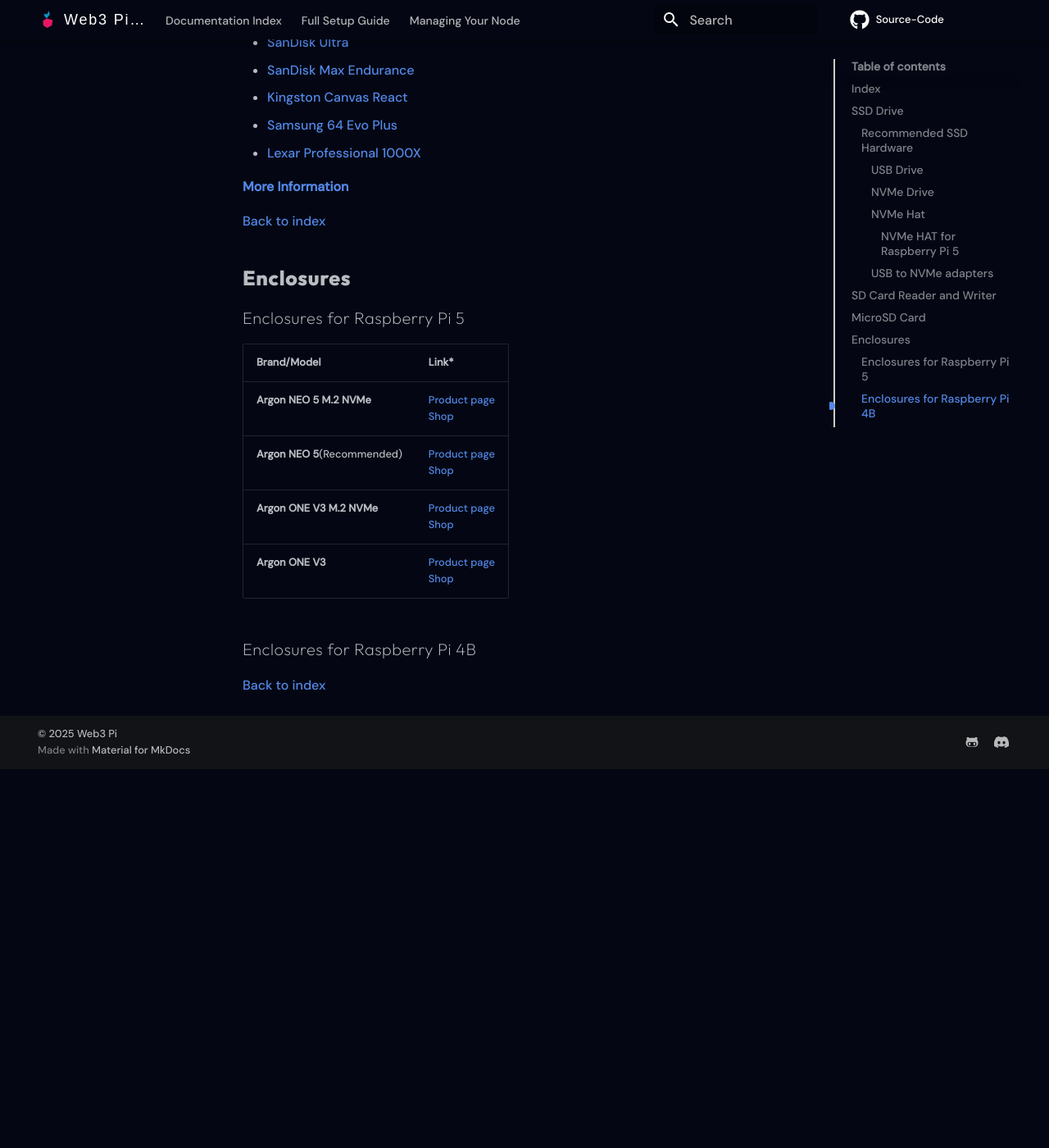
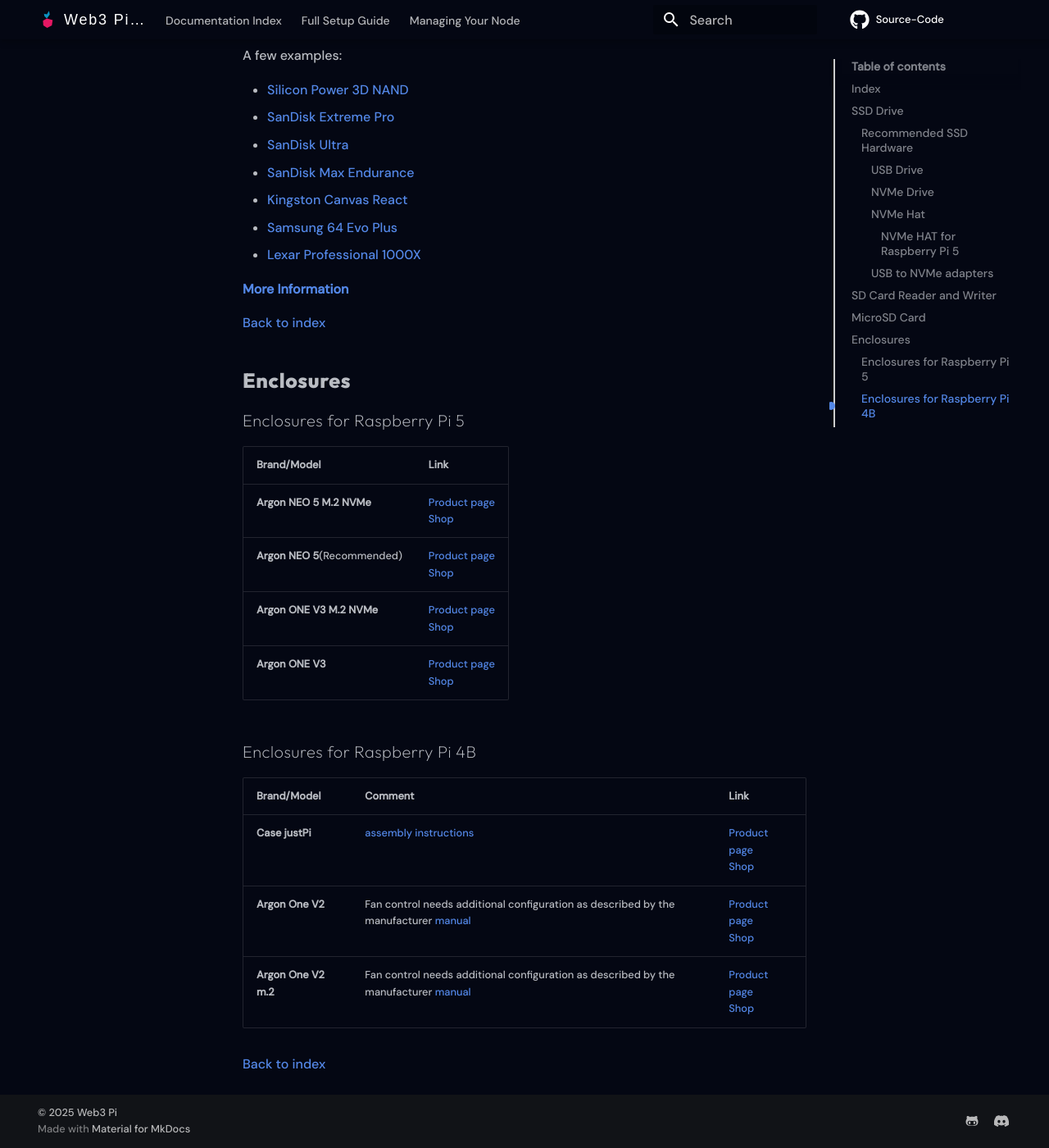
Before and after one commit to Web3-Pi/docs, an MkDocs documentation site: the page built from docs/hardware-recommendations.md, in a window 1280 px wide and 1400 px high, scrolled down 4279 px. Shown: the whole window at 82% size. Built offline with MkDocs 1.6.1 and Material for MkDocs 9.7.7, drawn with Linux system fonts in a browser that asks for light colours; some web fonts are replaced; comment, search, counter and statistics services are not loaded; before the commit the page ends 5217 px from its top, so only the background shows below that.

Commit message:
Attempted fix for odd error in hardware recommendations

```diff
--- a/docs/hardware-recommendations.md
+++ b/docs/hardware-recommendations.md
@@ -41,10 +41,13 @@
 
 **Sample links result from a quick Google search mainly for the reader's convenience & quick price reference; we invite you to do your own research and find local hardware providers.*
 
-[USB Drive](usb-drive)
-[NVMe Drive](nvme-Drive)
-[NVMe Hat](nvme-hat)
-[USB to NVMe adapters](usb-to-nvme-adapters)
+[USB Drive](#usb-drive)
+
+[NVMe Drive](#nvme-Drive)
+
+[NVMe Hat](#nvme-hat)
+
+[USB to NVMe adapters](#usb-to-nvme-adapters)
 
 [Back to index](#index)
 
@@ -138,7 +141,7 @@
 - [SanDisk Ultra](https://www.westerndigital.com/en-ap/products/memory-cards/sandisk-ultra-uhs-i-microsd-120-mbps?sku=SDSQUA4-064G-GN6MA)
 - [SanDisk Max Endurance](https://www.westerndigital.com/en-ap/products/memory-cards/sandisk-max-endurance-uhs-i-microsd?sku=SDSQQVR-064G-GN6IA)
 - [Kingston Canvas React](https://www.tomshardware.com/best-picks/raspberry-pi-microsd-cards#section-fastest-booting-raspberry-pi-microsd)
-- [Samsung 64 Evo Plus]([Samsung Memory - dyski SSD, dyski PSSD, karty pamięci | Samsung Polska](https://www.samsung.com/pl/memory-storage/memory-card/evo-plus-128gb-microsd-card-2021-mb-mc128ka-eu/))
+- [Samsung 64 Evo Plus](Samsung Memory - dyski SSD, dyski PSSD, karty pamięci | Samsung Polska](https://www.samsung.com/pl/memory-storage/memory-card/evo-plus-128gb-microsd-card-2021-mb-mc128ka-eu/))
 - [Lexar Professional 1000X](www.amazon.com/Lexar-Professional-1000x-UHS-II-LSD64GCRBNA1000/dp/B00PLENZX4)
 
 [**More Information**](https://www.tomshardware.com/best-picks/raspberry-pi-microsd-cards)
@@ -149,7 +152,7 @@
 
 ### Enclosures for Raspberry Pi 5
 
-| Brand/Model                  | Link*                                                                                                                                                                                                                                                                                                                               |
+| Brand/Model                  | Link                                                                                                                                                                                                                                                                                                                                |
 | ---------------------------- | ----------------------------------------------------------------------------------------------------------------------------------------------------------------------------------------------------------------------------------------------------------------------------------------------------------------------------------- |
 | **Argon NEO 5 M.2 NVMe**     | [Product page](https://argon40.com/products/argon-neo-5-m-2-nvme-for-raspberry-pi-5?_pos=1&_psq=Argon+NEO+5+M.2+NVME+PCIE+Case+for+Raspberry+Pi+5&_ss=e&_v=1.0)<br>[Shop](https://botland.store/raspberry-pi-5-cases/24397-argon-neo-5-m2-nvme-pcie-case-for-raspberry-pi-5-with-fan-and-heatsink-aluminum-black-860011360049.html) |
 | **Argon NEO 5**(Recommended) | [Product page](https://argon40.com/products/argon-neo-case-for-raspberry-pi-5)<br>[Shop](https://botland.store/raspberry-pi-5-cases/24095-argon-neo-5-bred-case-for-raspberry-pi-5-with-fan-black-and-red-6974297861856.html)                                                                                                       |
@@ -158,6 +161,10 @@
 
 ### Enclosures for Raspberry Pi 4B
 
-
+| Brand/Model          | Comment                                                                                                                                                                                              | Link                                                                                                                                                                                                                                                                                                           |
+| -------------------- | ---------------------------------------------------------------------------------------------------------------------------------------------------------------------------------------------------- | -------------------------------------------------------------------------------------------------------------------------------------------------------------------------------------------------------------------------------------------------------------------------------------------------------------- |
+| **Case justPi**      | [assembly instructions](https://www.youtube.com/watch?v=qEsSK9WIRM4)                                                                                                                                 | [Product page](https://botland.store/raspberry-pi-4b-cases/15106-case-justpi-for-raspberry-pi-4b-aluminum-with-dual-fan-black-lt-4b02-5903351242660.html)<br>[Shop](https://botland.store/raspberry-pi-4b-cases/15106-case-justpi-for-raspberry-pi-4b-aluminum-with-dual-fan-black-lt-4b02-5903351242660.html) |
+| **Argon One V2**     | Fan control needs additional configuration as described by the manufacturer [manual](https://cdn.shopify.com/s/files/1/0556/1660/2177/files/AR1_PI4-V2_INSTRUCTION_MANUAL_20200922.pdf?v=1646125923) | [Product page](https://argon40.com/products/argon-one-v2-case-for-raspberry-pi-4)<br>[Shop](https://botland.store/raspberry-pi-4b-cases/15391-raspberry-pi-4-aluminum-case-with-fan-argon-one-v2-grey-5904422301347.html)                                                                                      |
+| **Argon One V2 m.2** | Fan control needs additional configuration as described by the manufacturer [manual](https://cdn.shopify.com/s/files/1/0556/1660/2177/files/AR1_NVME_INSTRUCTION_MANUAL_20220531.pdf?v=1659581194)   | [Product page](https://argon40.com/products/argon-one-m-2-case-for-raspberry-pi-4)<br>[Shop](https://botland.store/raspberry-pi-4b-cases/17273-raspberry-pi-4-aluminum-case-with-fan-argon-one-m2-grey-5904422328597.html)                                                                                     |
 
 [Back to index](#index)
```
